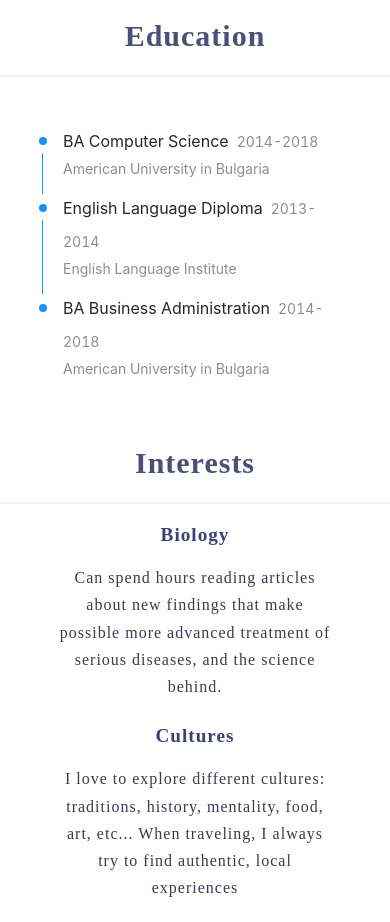
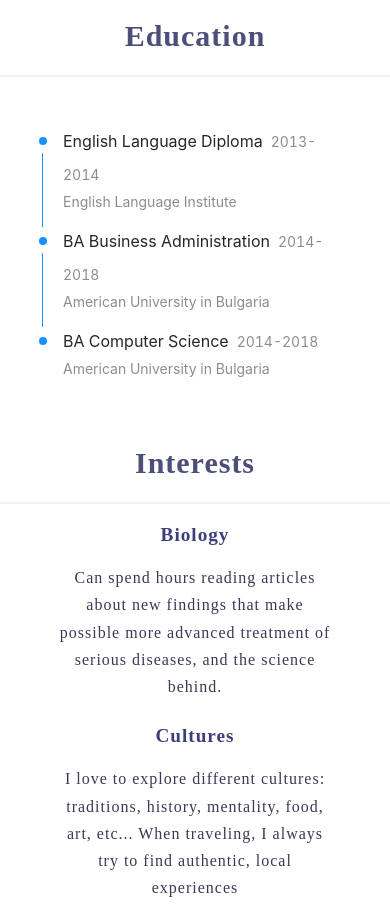
Before and after one commit to TatianaTriukhova/TatianaTriukhova-github.io, a React (Create React App) app: page / in a window 390 px wide. Shown: the part 2940-3862 px from the top of the page. Built offline with nearby package versions, Linux system fonts and the light colour scheme.

Commit message:
reverse education entries for mobile device

```diff
--- a/package.json
+++ b/package.json
@@ -8,6 +8,7 @@
     "@testing-library/user-event": "^12.1.10",
     "@types/react": "^17.0.27",
     "antd": "^4.16.8",
+    "ismobilejs": "^1.1.1",
     "react": "^17.0.2",
     "react-dom": "^17.0.2",
     "react-scripts": "4.0.3",
--- a/src/components/education-list/educationList.tsx
+++ b/src/components/education-list/educationList.tsx
@@ -1,6 +1,6 @@
 import "./EducationList.css";
 import { Steps } from "antd";
-
+import isMobile from 'ismobilejs';
 
 export interface EducationEntryType {
   date: string;
@@ -8,12 +8,16 @@ export interface EducationEntryType {
   institution: string;
 }
 
-function EducationList({educationEntries}:{educationEntries: EducationEntryType[]}) {
+function EducationList({ educationEntries }: { educationEntries: EducationEntryType[] }) {
   const { Step } = Steps;
+  function isMobileDevice() {
+    return (typeof window.orientation !== "undefined") || (navigator.userAgent.indexOf('IEMobile') !== -1);
+  };
+  const entries = isMobileDevice() ? educationEntries.reverse() : educationEntries
   return (
     <div className="steps">
       <Steps className="stepsContainer" progressDot responsive>
-        {educationEntries.map((entry => {
+        {entries.map((entry => {
           return (
             <Step
               title={entry.title}
--- a/src/data/data.ts
+++ b/src/data/data.ts
@@ -73,11 +73,6 @@ export const languages = [
 
 export const educationEntries = [
   {
-    date: "2014-2018",
-    title: "BA Computer Science",
-    institution: "American University in Bulgaria"
-  },
-  {
     date: "2013-2014",
     title: "English Language Diploma",
     institution: "English Language Institute"
@@ -85,6 +80,11 @@ export const educationEntries = [
   {
     date: "2014-2018",
     title: "BA Business Administration",
+    institution: "American University in Bulgaria"
+  },
+  {
+    date: "2014-2018",
+    title: "BA Computer Science",
     institution: "American University in Bulgaria"
   }
 ];
```
Also changed, not shown: 1 other file (tests, documents, lock files or other folders).
